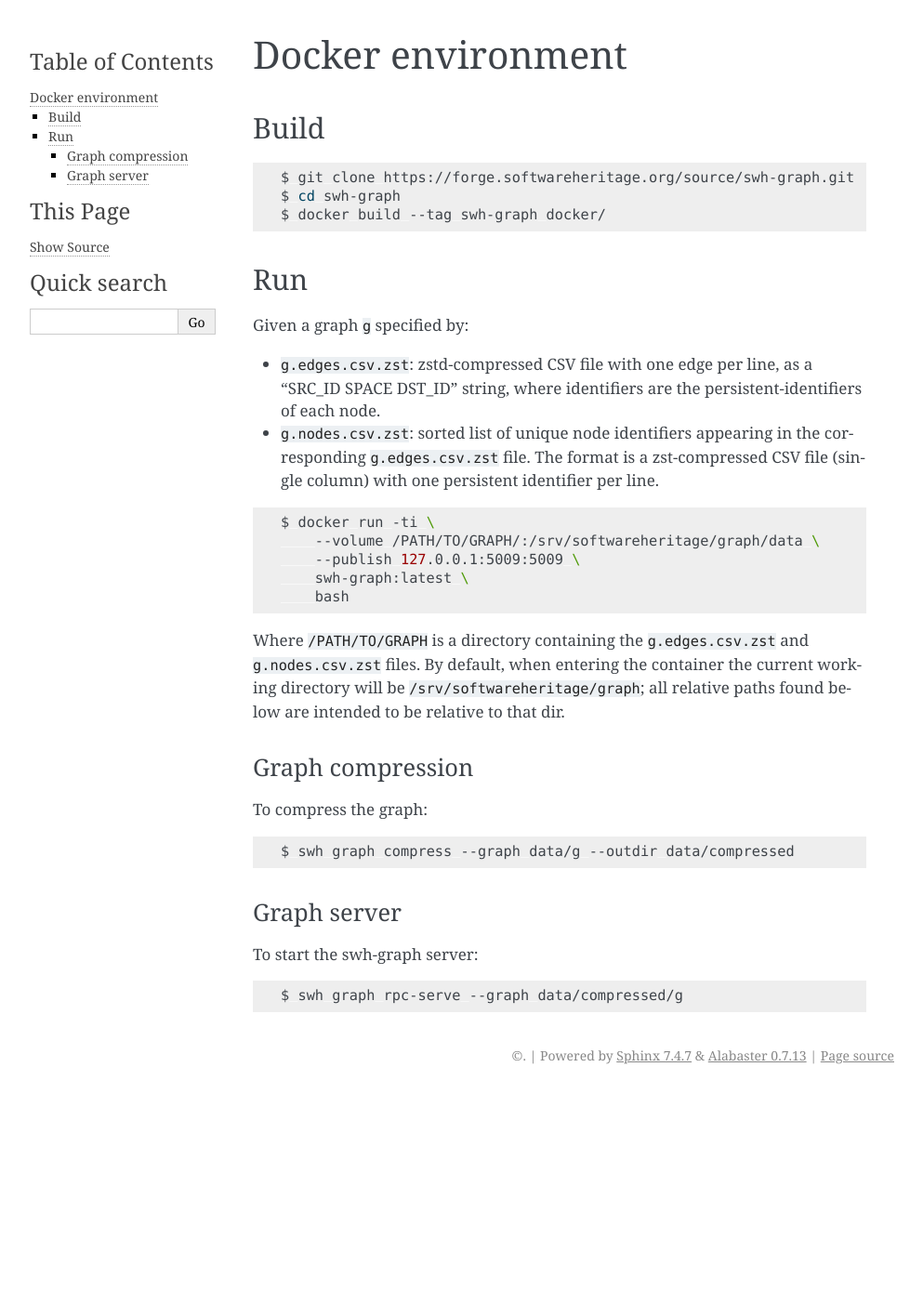
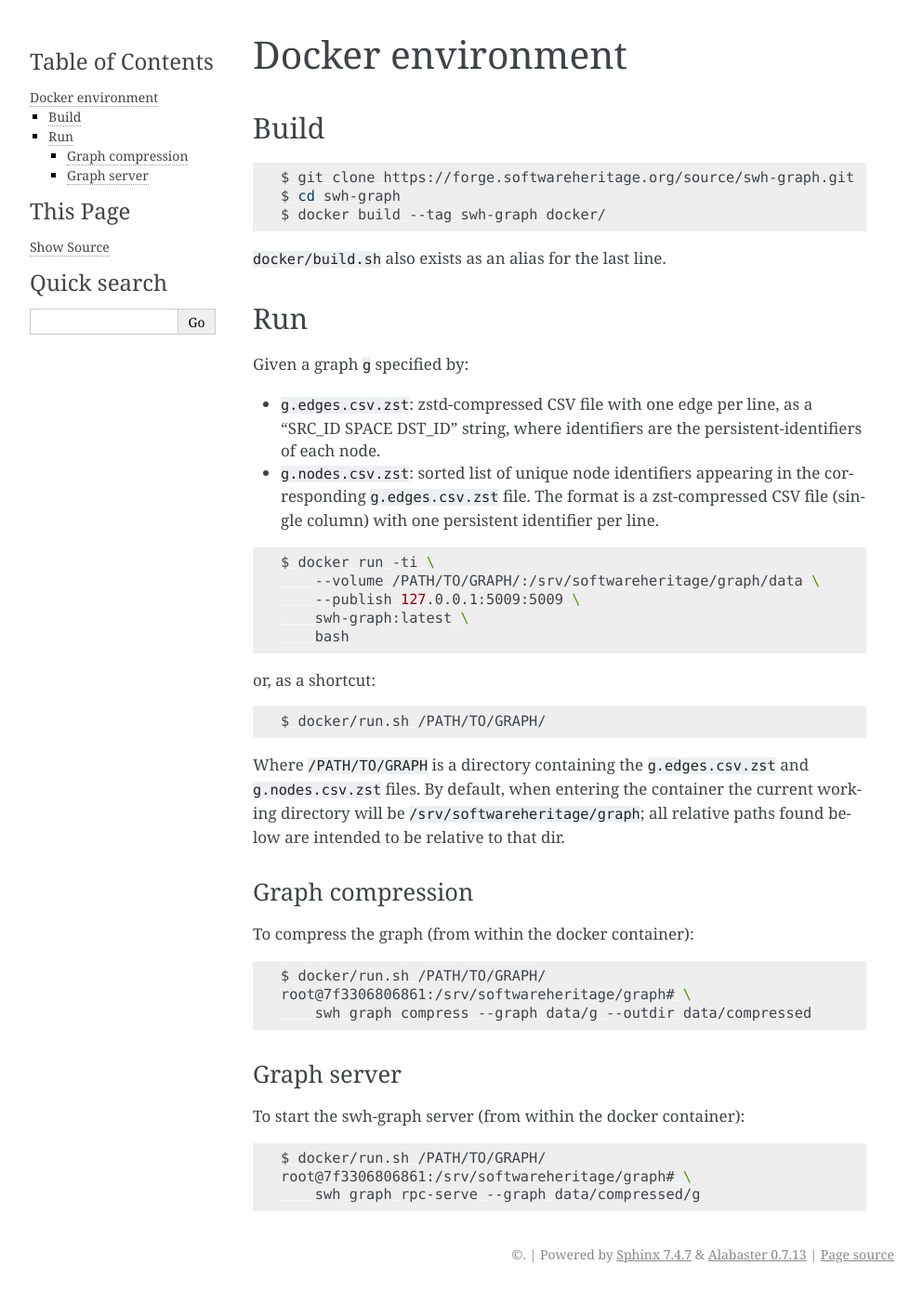
Before and after one commit to SoftwareHeritage/swh-graph, a Sphinx documentation site: the page built from docs/docker.rst, in a window 1280 px wide. Shown: the whole page at 93% size, without its empty margins (148-1141 px from the left). Built offline with Sphinx 7.4.7, drawn with Linux system fonts in a browser that asks for light colours; pages that are not in the unit, such as notebooks, are missing from menus; before the commit the page ends 1175 px from its top, so only the background shows below that.

Commit message:
docker: add helpers to build/run container and update doc accordingly

```diff
--- a/docs/docker.rst
+++ b/docs/docker.rst
@@ -10,6 +10,8 @@ Build
     $ git clone https://forge.softwareheritage.org/source/swh-graph.git
     $ cd swh-graph
     $ docker build --tag swh-graph docker/
+
+``docker/build.sh`` also exists as an alias for the last line.
 
 
 Run
@@ -32,6 +34,12 @@ Given a graph ``g`` specified by:
         swh-graph:latest \
         bash
 
+or, as a shortcut:
+
+.. code:: bash
+
+    $ docker/run.sh /PATH/TO/GRAPH/
+
 Where ``/PATH/TO/GRAPH`` is a directory containing the ``g.edges.csv.zst`` and
 ``g.nodes.csv.zst`` files.  By default, when entering the container the current
 working directory will be ``/srv/softwareheritage/graph``; all relative paths
@@ -41,18 +49,22 @@ found below are intended to be relative to that dir.
 Graph compression
 ~~~~~~~~~~~~~~~~~
 
-To compress the graph:
+To compress the graph (from within the docker container):
 
 .. code:: bash
 
-    $ swh graph compress --graph data/g --outdir data/compressed
+    $ docker/run.sh /PATH/TO/GRAPH/
+    root@7f3306806861:/srv/softwareheritage/graph# \
+        swh graph compress --graph data/g --outdir data/compressed
 
 
 Graph server
 ~~~~~~~~~~~~
 
-To start the swh-graph server:
+To start the swh-graph server (from within the docker container):
 
 .. code:: bash
 
-    $ swh graph rpc-serve --graph data/compressed/g
+    $ docker/run.sh /PATH/TO/GRAPH/
+    root@7f3306806861:/srv/softwareheritage/graph# \
+        swh graph rpc-serve --graph data/compressed/g
```
Also changed, not shown: 2 other files.
